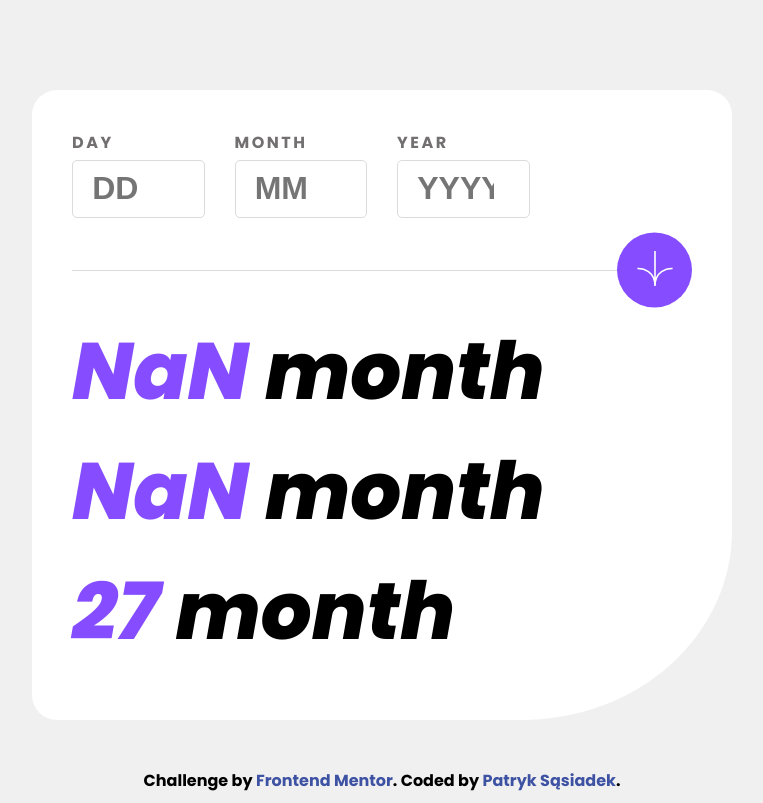
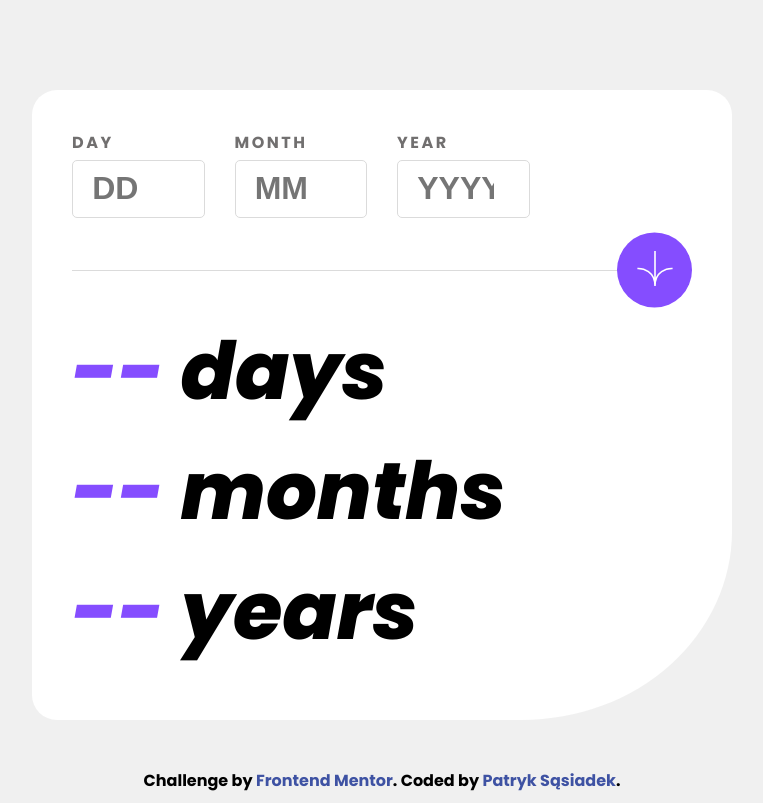
Before and after one commit to kimi1723/Frontend-mentor-age-calculator-app, a website with bundled scripts: page index.html in a window 1280 px wide. Shown: the whole page, without its empty margins (258-1021 px from the left). Built offline with nearby package versions, Linux system fonts and the light colour scheme.

Commit message:
output functionality

```diff
--- a/index.html
+++ b/index.html
@@ -33,14 +33,15 @@
           class="age-calc-form__submit-btn-img"></button>
     </form>
 
-    <div class="age-calc-output">
-      <p class="age-calc-output__text age-calc-output__text--days"><span
-          class="age-calc-output__text--highlighted">38</span> month</p>
-      <p class="age-calc-output__text age-calc-output__text--months"><span
-          class="age-calc-output__text--highlighted">3</span> month</p>
-      <p class="age-calc-output__text age-calc-output__text--years"><span
-          class="age-calc-output__text--highlighted">27</span> month</p>
+
+    <div class="age-calc-output"></div>
     </div>
+
+    <template class="age-calc-output-template">
+      <p class="age-calc-output__text age-calc-output__text--days"></p>
+      <p class="age-calc-output__text age-calc-output__text--months"></p>
+      <p class="age-calc-output__text age-calc-output__text--years"></p>
+    </template>
   </main>
 
 
--- a/src/ts/app.ts
+++ b/src/ts/app.ts
@@ -4,8 +4,6 @@ const ageCalcForm = document.querySelector('.age-calc-form') as HTMLDivElement;
 const ageCalcInputs = document.querySelectorAll('.age-calc-form__input') as NodeListOf<HTMLInputElement>;
 const yearInput = document.querySelector('.age-calc-form__input[data-id="year"]') as HTMLInputElement;
 const ageCalcSubmitBtn = document.querySelector('.age-calc-form__submit-btn') as HTMLButtonElement;
-
-const currentYear: number = new Date().getFullYear();
 
 const timeout = (): Promise<void> => {
 	return new Promise(resolve => setTimeout(resolve, 300));
@@ -30,11 +28,14 @@ const getAge = () => {
 	const providedDate: Date = new Date(`${monthInput.value}/${dayInput.value}/${yearInput.value}`);
 	const dateResult: number = currentDate.valueOf() - providedDate.valueOf();
 
-	let days = Math.floor((dateResult / 1000 / 60 / 60 / 24) % 365.25);
-	let months: number = Math.floor((dateResult / 1000 / 60 / 60 / 24 / 30.437) % 12);
-	let years: number = Math.round(dateResult / 1000 / 60 / 60 / 24 / 365.25 - 1);
+	const outputTemplate = document.querySelector('.age-calc-output-template') as HTMLTemplateElement;
+	const outputHTML = outputTemplate.content.cloneNode(true) as HTMLElement;
+	const outputDiv = document.querySelector('.age-calc-output') as HTMLDivElement;
+	const timestamps: string[] = ['days', 'months', 'years'];
 
-	let daysToDisplay, monthsToDisplay;
+	let days: number | string = Math.round((dateResult / 1000 / 60 / 60 / 24) % 365.25);
+	let months: number | string = Math.floor((dateResult / 1000 / 60 / 60 / 24 / 30.437) % 12);
+	let years: number | string = Math.round(dateResult / 1000 / 60 / 60 / 24 / 365.25 - 1);
 
 	if (
 		(providedDate.getMonth() === currentDate.getMonth() && providedDate.getDate() <= currentDate.getDate()) ||
@@ -43,23 +44,32 @@ const getAge = () => {
 		years += 1;
 	}
 
-	if (days === 365) {
-		(days = 0), (months = 0);
-	}
+	if (days === 365) (days = 0), (months = 0);
 
-	const daysOutput = document.querySelector('.age-calc-output__text--days') as HTMLSpanElement;
-	const daysOutputSpan = document.querySelector(
-		'.age-calc-output__text--days > .age-calc-output__text--highlighted',
-	) as HTMLSpanElement;
+	outputDiv.textContent = '';
+	timestamps.forEach(timestamp => {
+		const timestampOutput = outputHTML.querySelector(`.age-calc-output__text--${timestamp}`) as HTMLParagraphElement;
+		if (isNaN(Number(days)) || isNaN(Number(months)) || isNaN(Number(years)))
+			(days = '--'), (months = '--'), (years = '--');
 
-	const monthsOutputSpan = document.querySelector(
-		'.age-calc-output__text--months > .age-calc-output__text--highlighted',
-	) as HTMLSpanElement;
+		switch (timestamp) {
+			case 'days':
+				if (days === 1) timestamp = timestamp.slice(0, -1);
+				timestampOutput.innerHTML = `<span class="age-calc-output__text--highlighted">${days}</span> ${timestamp}`;
+				break;
+			case 'months':
+				if (months === 1) timestamp = timestamp.slice(0, -1);
+				timestampOutput.innerHTML = `<span class="age-calc-output__text--highlighted">${months}</span> ${timestamp}`;
+				break;
+			case 'years':
+				if (years === 1) timestamp = timestamp.slice(0, -1);
+				timestampOutput.innerHTML = `<span class="age-calc-output__text--highlighted">${years}</span> ${timestamp}`;
+				break;
+		}
 
-	daysOutputSpan.textContent = days.toString();
-	monthsOutputSpan.textContent = months.toString();
+		outputDiv.append(timestampOutput);
+	});
 };
-getAge();
 
 const validateForm = async () => {
 	if (checkIfEmpty() === false) return false;
@@ -150,6 +160,8 @@ const checkIfAccurateValues = () => {
 				removeError('month', 'one');
 				break;
 			case 'year':
+				const currentYear: number = new Date().getFullYear();
+
 				if (year > currentYear) {
 					addError('year', 'notValidated');
 				} else {
@@ -207,4 +219,5 @@ const addError = (timePeriod: string, id: string) => {
 	errorToAdd.classList.add('age-calc-form__error--active-visibility');
 };
 
+getAge();
 ageCalcSubmitBtn.addEventListener('click', calculateAge);
```
Also changed, not shown: dist/js/app.min.js.
